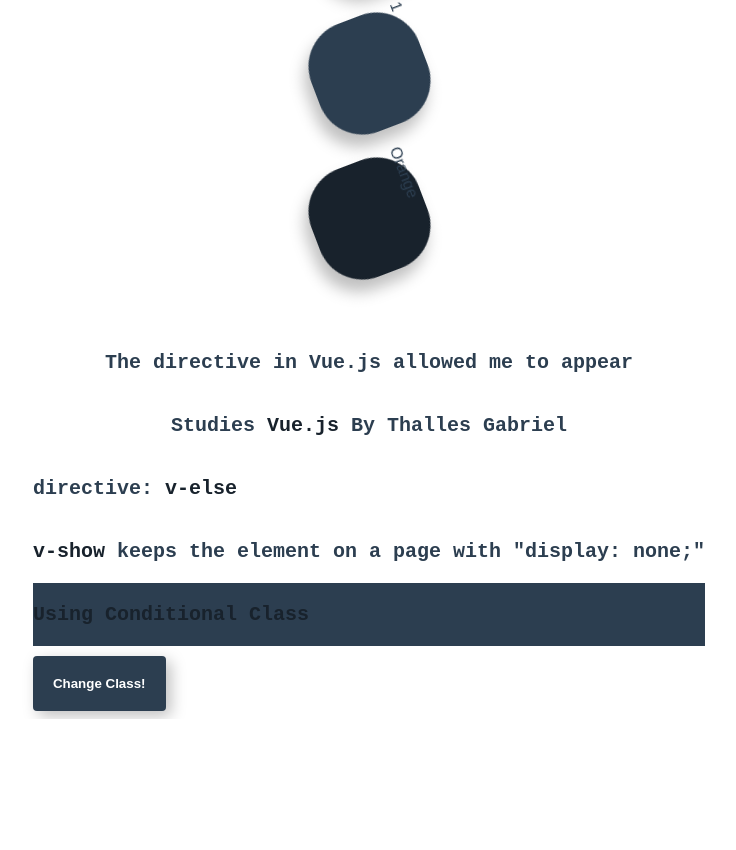
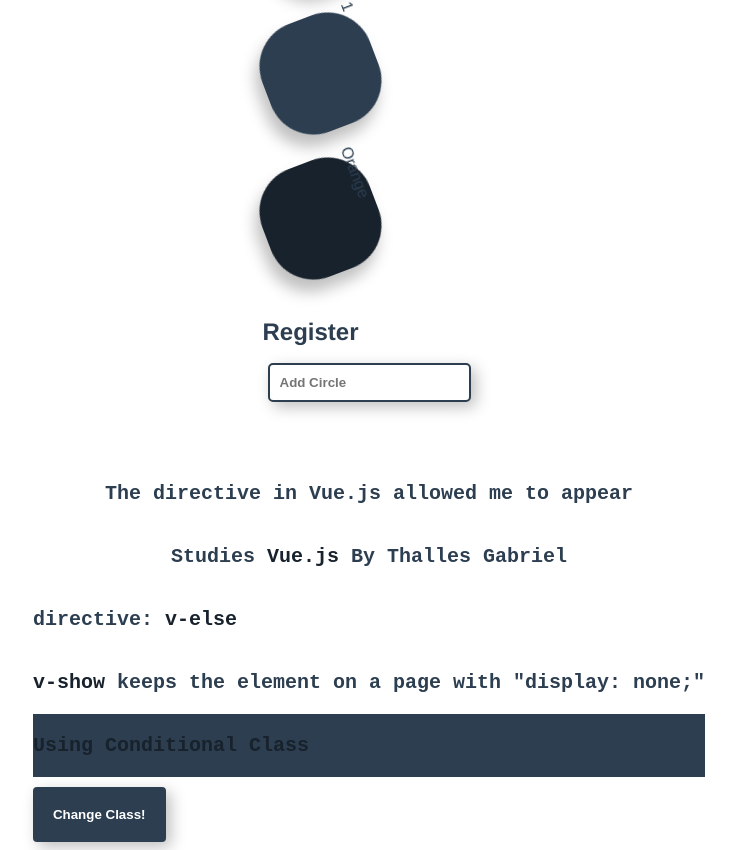
Before and after one commit to thallesyasmim/Vue.js-Studies, a Vue app: page / in a window 1280 px wide. Shown: the part 750-1600 px from the top of the page, without its empty margins (271-1007 px from the left). Before the commit the page ends 1469 px from the top, so only its background shows below. Built offline with nearby package versions, Linux system fonts and the light colour scheme.

Commit message:
Form In "Circle" Component

```diff
--- a/src/components/Circle.vue
+++ b/src/components/Circle.vue
@@ -4,6 +4,10 @@
             <div>{{ index }}</div>
             <div id="circle">{{ circle.fruit }}</div>
         </section>
+        <form>
+            <h1>Register</h1>
+            <input type="text" placeholder="Add Circle">
+        </form>
     </article>
 </template>
 
@@ -50,4 +54,19 @@ export default {
         }
     }
 
+    h1 {
+        color: #2c3e50;
+        margin: 20% 0 10px;
+    }
+
+    input {
+        border: 2px solid #2c3e50;
+        border-radius: 5px;
+        margin: 7px 5px 20px;
+        padding: 10px 10px;
+        font-weight: 600;
+        color: #18222c;
+        box-shadow: 5px 5px 15px rgba(0, 0, 0, 0.25);
+    }
+
 </style>
```
